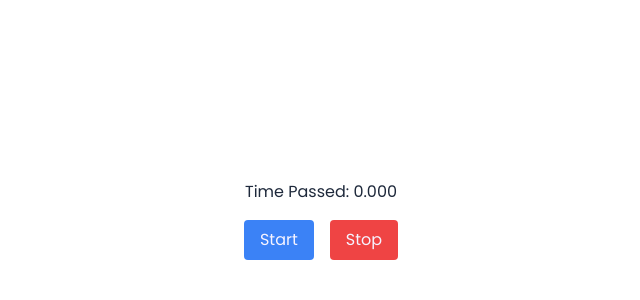
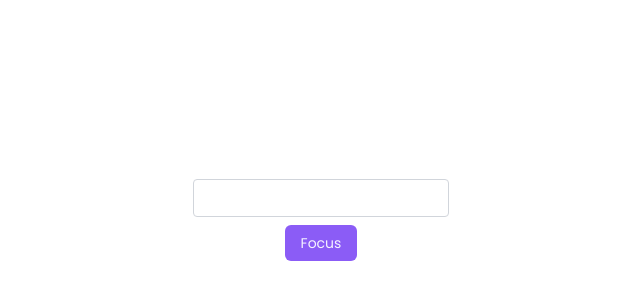
Before and after one commit to mostafizurhimself/react-fundamentals, a React (Vite) app: page / in a window 1280 px wide. Shown: the part 180-480 px from the top of the page, without its empty margins (319-959 px from the left). Built offline with nearby package versions, Linux system fonts and the light colour scheme.

Commit message:
feat: DOM manipulation with ref

```diff
--- a/src/app.tsx
+++ b/src/app.tsx
@@ -1,61 +1,12 @@
-import { useRef, useState } from "react";
-
-// function useRef<T>(initialValue: T): { current: T } {
-//   const [ref, _unusedSetRef] = useState({ current: initialValue });
-
-//   return ref;
-// }
+import FocusInput from "./components/focus-input";
+import ScrollToElement from "./components/scroll-to-element";
 
 export default function App() {
-  const [startTime, setStartTime] = useState(0);
-  const [now, setNow] = useState(0);
+  return (
+    <div className="h-screen w-full flex items-center justify-center flex-col gap-2">
+      <FocusInput />
 
-  const intervalRef = useRef<number | null>(null);
-
-  // const countRef = {
-  //   current: 0,
-  // };
-
-  // const updateCount = () => {
-  //   countRef.current += 1;
-  //   console.log(countRef.current);
-  // };
-
-  const handleStart = () => {
-    setStartTime(Date.now());
-    setNow(Date.now());
-
-    intervalRef.current = setInterval(() => {
-      setNow(Date.now());
-    }, 10);
-  };
-
-  const handleStop = () => {
-    if (intervalRef.current) {
-      clearInterval(intervalRef.current);
-      intervalRef.current = null;
-    }
-  };
-
-  const secondPassed = (now - startTime) / 1000;
-
-  return (
-    <div className="flex h-screen flex-col gap-4 w-full items-center justify-center">
-      <div>Time Passed: {secondPassed.toFixed(3)}</div>
-      <div className="flex gap-4">
-        <button
-          onClick={handleStart}
-          className="px-4 py-2 bg-blue-500 text-primary-50 rounded"
-        >
-          Start
-        </button>
-        <button
-          onClick={handleStop}
-          className="px-4 py-2 bg-red-500 text-primary-50 rounded"
-        >
-          Stop
-        </button>
-      </div>
+      {/* <ScrollToElement /> */}
     </div>
   );
 }
--- /dev/null
+++ b/src/components/focus-input.tsx
@@ -0,0 +1,20 @@
+import React, { useRef } from "react";
+import Input from "./input";
+
+export default function FocusInput() {
+  const inputRef = useRef<HTMLInputElement | null>(null);
+
+  const handleClick = () => {
+    inputRef.current?.focus();
+  };
+
+  return (
+    <>
+      <Input ref={inputRef} />
+
+      <button className="btn btn-primary" onClick={handleClick}>
+        Focus
+      </button>
+    </>
+  );
+}
--- /dev/null
+++ b/src/components/input.tsx
@@ -0,0 +1,43 @@
+import { FC, forwardRef, useImperativeHandle, useRef } from "react";
+
+// // Old Way
+// const Input = forwardRef<
+//   HTMLInputElement,
+//   React.InputHTMLAttributes<HTMLInputElement>
+// >((props, ref) => {
+//   return (
+//     <input
+//       ref={ref}
+//       type="text"
+//       className="border border-gray-300 p-2 rounded text-sm w-64"
+//       {...props}
+//     />
+//   );
+// });
+
+// New Way
+type InputProps = {
+  ref: React.Ref<{ focus: () => void }>;
+};
+
+const Input: FC<InputProps> = ({ ref }) => {
+  const realRef = useRef<HTMLInputElement | null>(null);
+
+  useImperativeHandle(ref, () => {
+    return {
+      focus: () => {
+        realRef.current?.focus();
+      },
+    };
+  });
+
+  return (
+    <input
+      ref={realRef}
+      type="text"
+      className="border border-gray-300 p-2 rounded text-sm w-64"
+    />
+  );
+};
+
+export default Input;
--- /dev/null
+++ b/src/components/scroll-to-element.tsx
@@ -0,0 +1,72 @@
+import { useRef } from "react";
+
+const catList = [
+  {
+    name: "Neo",
+    src: "https://placecats.com/neo/300/200",
+  },
+  {
+    name: "Millie",
+    src: "https://placecats.com/millie/200/200",
+  },
+  {
+    name: "Bella",
+    src: "https://placecats.com/bella/199/200",
+  },
+  {
+    name: "Neo Banana",
+    src: "https://placecats.com/neo_banana/300/200",
+  },
+  {
+    name: "Poppy",
+    src: "https://placecats.com/poppy/300/200",
+  },
+];
+
+export default function ScrollToElement() {
+  const itemsRef = useRef<{ [key: string]: HTMLImageElement | null }>({});
+
+  const scrollElementIntoView = (catName: string) => {
+    itemsRef.current[catName]?.scrollIntoView({
+      behavior: "smooth",
+      block: "center",
+      inline: "center",
+    });
+  };
+
+  return (
+    <>
+      <nav className="flex items-center justify-center gap-4">
+        {catList.map((cat) => {
+          return (
+            <button
+              onClick={() => scrollElementIntoView(cat.name)}
+              className="btn btn-primary"
+              key={cat.name}
+            >
+              {cat.name}
+            </button>
+          );
+        })}
+      </nav>
+      <div className="flex items-center justify-start gap-4 w-[400px] overflow-scroll">
+        {catList.map((cat) => {
+          return (
+            <img
+              ref={(element) => {
+                if (element) {
+                  itemsRef.current[cat.name] = element;
+                }
+              }}
+              id={`cat-${cat.name}`}
+              key={cat.name}
+              src={cat.src}
+              alt={cat.name}
+              className="rounded-lg"
+            />
+          );
+        })}
+      </div>
+    </>
+  );
+}
--- a/src/index.css
+++ b/src/index.css
@@ -6,3 +6,13 @@ body {
   font-family: "Poppins", sans-serif;
   @apply text-slate-800;
 }
+
+@layer components {
+  .btn {
+    @apply px-4 py-2 text-sm rounded-md;
+  }
+
+  .btn-primary {
+    @apply bg-primary-500 text-primary-50 hover:bg-primary-600;
+  }
+}
```
Also changed, not shown: package.json (+4 -4 lines), 1 other file (tests, documents, lock files or other folders).
